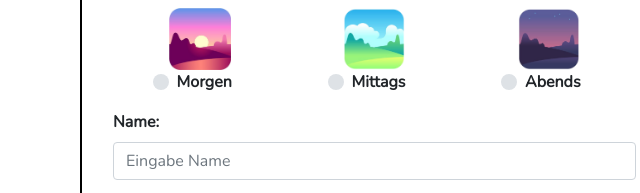
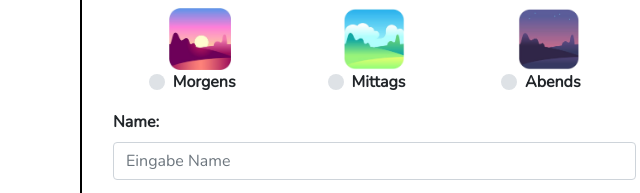
Before and after one commit to MeisterDanDan/Urban-Explorer, a plain HTML site: page Code/add.html in a window 1280 px wide. Shown: the part 287-480 px from the top of the page, 5-645 px from the left. Drawn offline with nearby package versions, Linux system fonts and the light colour scheme.

Commit message:
Rechtschreibfehler
Rechtschreibfehler

```diff
--- a/Code/add.html
+++ b/Code/add.html
@@ -62,7 +62,7 @@
                                                     <img src="img/morgens.png" alt="morgens" height="62" width="62">
                                                     <div class="custom-control custom-radio custom-control-inline">
                                                         <input type="radio" id="morgensRadio" name="customRadioInline1" class="custom-control-input">
-                                                        <label class="custom-control-label" for="morgensRadio">Morgen</label>
+                                                        <label class="custom-control-label" for="morgensRadio">Morgens</label>
                                                     </div>
                                                 </div>
 
```
